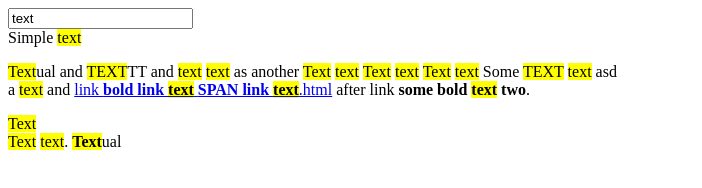
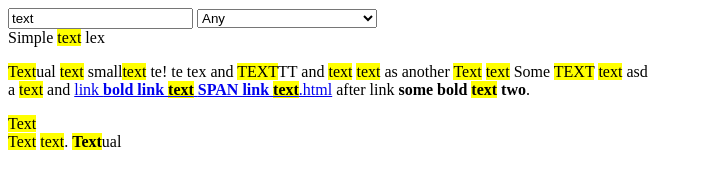
Before and after one commit to rokobuljan/hilite, a website with bundled scripts: page example.html in a window 1280 px wide. Shown: the whole page, without its empty margins (0-702 px from the left). Built offline with nearby package versions, Linux system fonts and the light colour scheme.

Commit message:
feature: criteria

```diff
--- a/example.html
+++ b/example.html
@@ -9,12 +9,20 @@
 </head>
 
 <body>
-    <input calus="text" type="search" id="search" placeholder="search" value="text" autocomplete="off" />
+    <input value="text" type="search" id="search" placeholder="search"  autocomplete="off" />
+    <select id="criteria">
+        <option disabled>Select word match criteria: </option>
+        <option value="any" selected>Any</option>
+        <option value="start">Starts with</option>
+        <option value="end">Ends with</option>
+        <option value="full">Full match</option>
+    </select>
+
 
     <div id="area">
-        Simple text
+        Simple text lex
         <p data-text="some text">
-            Textual and TEXTTT and text text as  another Text text Text text Text text
+            Textual text smalltext te! te tex and TEXTTT and text text as another Text text
 
             Some TEXT text asd<br />
             a text and
--- a/example.js
+++ b/example.js
@@ -3,9 +3,13 @@ import {Hilite} from "./src/index.js";
 const HL = new Hilite("#area");
 
 const EL_search = document.querySelector("#search");
+const EL_criteria = document.querySelector("#criteria");
 
 // Do on search "input"
 EL_search.addEventListener("input", () => HL.value = EL_search.value);
 
+// Change word-match criteria
+EL_criteria.addEventListener("input", () => HL.criteria = EL_criteria.value);
+
 // Do on app init
 HL.value = "text";
--- a/package.json
+++ b/package.json
@@ -11,6 +11,7 @@
     "url": "git+https://github.com/rokobuljan/hilite.git"
   },
   "keywords": [
+    "text",
     "highlight",
     "highlighter",
     "JavaScript",
--- a/src/index.js
+++ b/src/index.js
@@ -14,17 +14,18 @@ class Hilite {
             tag: "mark",
             className: "Hilite",
             sensitive: false,
+            criteria: "any", // "any", "start", "end", "full"
         }, options, {
             target: EL(selector),
         });
     }
 
-    highlight(node) {
+    dom_highlight(node) {
         if (!node) node = this.target;
-        if (node.children?.length) [...node.children].forEach((node) => this.highlight(node));
+        if (node.children?.length) [...node.children].forEach((node) => this.dom_highlight(node));
         if (node.hasChildNodes()) {
             [...node.childNodes].reverse().forEach((node) => {
-                if (node.nodeType === 3 && node.nodeValue.trim()) this.highlight(node);
+                if (node.nodeType === 3 && node.nodeValue.trim()) this.dom_highlight(node);
             });
         }
         if (node.nodeType !== 3) return;
@@ -39,7 +40,7 @@ class Hilite {
         });
     }
 
-    unhighlight() {
+    dom_unhighlight() {
         const EL_mark = ELS(this.tag, this.target);
         EL_mark.forEach(el => {
             const EL_par = el.parentElement;
@@ -48,17 +49,41 @@ class Hilite {
         });
     }
 
+    highlight() {
+        this.dom_unhighlight();
+
+        if (!this._value) return;
+
+        const val_escaped = regEscape(this._value);
+        const val_criteria = this._criteria === "any" ? val_escaped : {
+            start: `(?<=^| )${val_escaped}`,
+            end: `${val_escaped}(?=$| )`,
+            full: `(?<=^| )${val_escaped}(?=$| )`,
+        }[this._criteria];
+
+        this._reg = new RegExp(val_criteria, this.sensitive ? "g" : "ig");
+
+        this.dom_highlight();
+    }
+
+    get criteria() {
+        return this._criteria;
+    }
+
+    set criteria(cri) {
+        this._criteria = cri;
+        this.highlight();
+    }
+
     get value() {
         return this._value;
     }
 
-    set value(v) {
-        this.unhighlight();
-        this._value = v.trim();
-        if (!this._value) return;
-        this._reg = new RegExp(regEscape(this._value), this.sensitive ? "g" : "ig");
+    set value(val) {
+        this._value = val.trim();
         this.highlight();
     }
+
 }
 
 export { Hilite }
```
Also changed, not shown: README.md.
